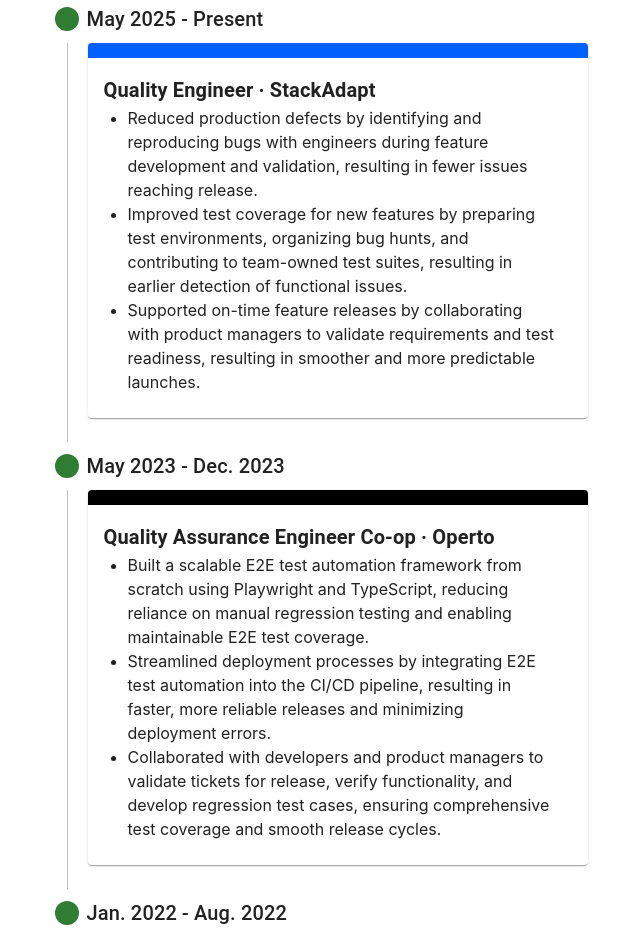
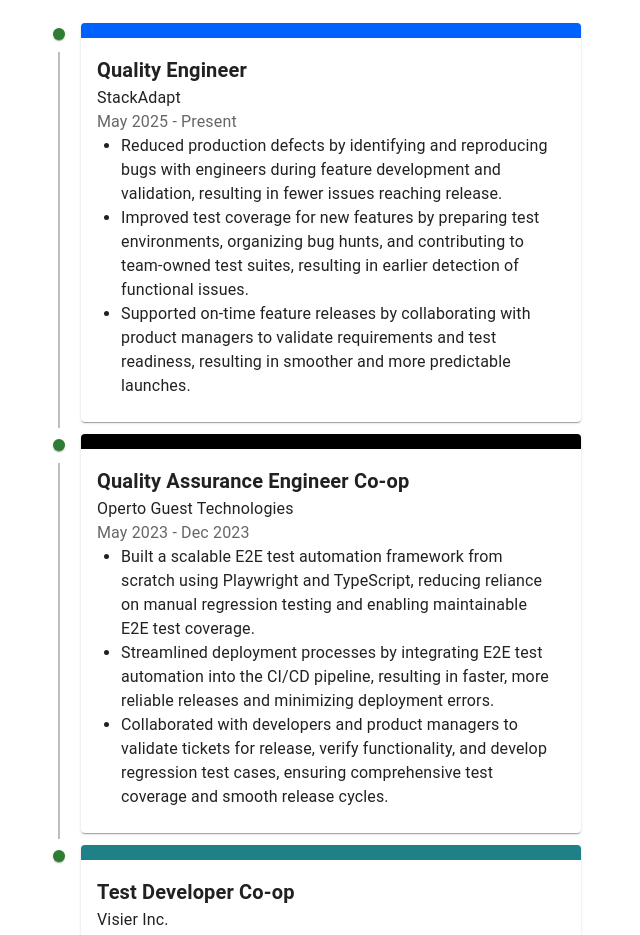
Before and after one commit to ronalldchan/ronalldchan.github.io, a React (Vite) app: page / in a window 1280 px wide. Shown: the part 580-1515 px from the top of the page, without its empty margins (315-955 px from the left). Built offline with nearby package versions, Linux system fonts and the light colour scheme.

Commit message:
add mui lab library update experience timeline to use timeline component moved experience dates to within card moved start and end dates to content.tsx for easier updates

```diff
--- a/package.json
+++ b/package.json
@@ -14,7 +14,7 @@
     "@emotion/styled": "^11.11.5",
     "@mui/icons-material": "^5.15.15",
     "@mui/lab": "^5.0.0-alpha.170",
-    "@mui/material": "^5.15.15",
+    "@mui/material": "^5.18.0",
     "react": "^18.2.0",
     "react-dom": "^18.2.0"
   },
--- a/src/components/Experience.tsx
+++ b/src/components/Experience.tsx
@@ -10,6 +10,16 @@
 import ExperienceCard from "./ExperienceCard";
 import { SECTIONS } from "../constants/sections";
 import { EXPERIENCE } from "../constants/content";
+
+import {
+  Timeline,
+  TimelineConnector,
+  TimelineContent,
+  TimelineDot,
+  TimelineItem,
+  timelineItemClasses,
+  TimelineSeparator,
+} from "@mui/lab";
 // import { Timeline, TimelineConnector, TimelineContent, TimelineDot, TimelineItem, TimelineSeparator } from "@mui/lab";
 
 function Experience() {
@@ -20,53 +30,67 @@
           Experience
         </Typography>
         <Box display={"flex"} justifyContent={"center"} py={3}>
-          <Stepper orientation="vertical">
-            <Step active>
-              <StepLabel StepIconProps={{ icon: "" }}>
-                <Typography variant="h6">May 2025 - Present</Typography>
-              </StepLabel>
-              <StepContent>
+          <Box>
+            <Timeline
+              sx={{
+                [`& .${timelineItemClasses.root}:before`]: {
+                  flex: 0,
+                  padding: 0,
+                },
+              }}
+            >
+              <TimelineItem>
+                <TimelineSeparator>
+                  <TimelineDot color="primary" />
+                  <TimelineConnector />
+                </TimelineSeparator>
+                <TimelineContent>
                   <ExperienceCard
                     jobTitle={EXPERIENCE.stackadapt.jobTitle}
                     company={EXPERIENCE.stackadapt.company}
                     companyLink={EXPERIENCE.stackadapt.companyLink}
+                    startDate={EXPERIENCE.stackadapt.startDate}
+                    endDate={EXPERIENCE.stackadapt.endDate}
                     description={EXPERIENCE.stackadapt.description}
-                  color="#0061ff"
+                    color={EXPERIENCE.stackadapt.color}
                   />
-              </StepContent>
-            </Step>
-            <Step active>
-              <StepLabel StepIconProps={{ icon: "" }}>
-                <Typography variant="h6">May 2023 - Dec. 2023</Typography>
-              </StepLabel>
-              <StepContent>
+                </TimelineContent>
+              </TimelineItem>
+              <TimelineItem>
+                <TimelineSeparator>
+                  <TimelineDot color="primary" />
+                  <TimelineConnector />
+                </TimelineSeparator>
+                <TimelineContent>
                   <ExperienceCard
                     jobTitle={EXPERIENCE.operto.jobTitle}
                     company={EXPERIENCE.operto.company}
                     companyLink={EXPERIENCE.operto.companyLink}
+                    startDate={EXPERIENCE.operto.startDate}
+                    endDate={EXPERIENCE.operto.endDate}
                     description={EXPERIENCE.operto.description}
-                  color="#000000"
+                    color={EXPERIENCE.operto.color}
                   />
-              </StepContent>
-            </Step>
-            <Step active>
-              <StepLabel StepIconProps={{ icon: "" }}>
-                <Typography variant="h6">Jan. 2022 - Aug. 2022</Typography>
-              </StepLabel>
-              <StepContent>
+                </TimelineContent>
+              </TimelineItem>
+              <TimelineItem>
+                <TimelineSeparator>
+                  <TimelineDot color="primary" />
+                </TimelineSeparator>
+                <TimelineContent>
                   <ExperienceCard
                     jobTitle={EXPERIENCE.visier.jobTitle}
                     company={EXPERIENCE.visier.company}
                     companyLink={EXPERIENCE.visier.companyLink}
+                    startDate={EXPERIENCE.visier.startDate}
+                    endDate={EXPERIENCE.visier.endDate}
                     description={EXPERIENCE.visier.description}
-                  color="#1d8187"
+                    color={EXPERIENCE.visier.color}
                   />
-              </StepContent>
-            </Step>
-            <Step active>
-              {/* <StepLabel StepIconProps={{ icon: "" }} /> */}
-            </Step>
-          </Stepper>
+                </TimelineContent>
+              </TimelineItem>
+            </Timeline>
+          </Box>
         </Box>
       </Box>
     </Container>
--- a/src/components/ExperienceCard.tsx
+++ b/src/components/ExperienceCard.tsx
@@ -1,15 +1,31 @@
-import { Card, CardContent, List, ListItem, Typography } from "@mui/material";
+import {
+  Avatar,
+  Box,
+  Card,
+  CardContent,
+  List,
+  ListItem,
+  Typography,
+} from "@mui/material";
 
 function ExperienceCard(props: {
   jobTitle: string;
   company: string;
   companyLink: string;
+  startDate: string;
+  endDate: string;
   description: string[];
   color: string;
 }) {
   return (
     <Card sx={{ borderTop: 15, borderColor: props.color, maxWidth: 500 }}>
       <CardContent sx={{ textAlign: "left" }}>
+        <Box
+          display={"flex"}
+          flexDirection={"row"}
+          justifyContent={"space-between"}
+        >
+          <Box>
             <Typography
               component={"a"}
               href={props.companyLink}
@@ -22,11 +38,21 @@
                 color: "inherit",
               }}
             >
-          {`${props.jobTitle} · ${props.company}`}
+              {`${props.jobTitle}`}
             </Typography>
+            <Typography>{`${props.company}`}</Typography>
+            <Typography
+              variant="body1"
+              color={"textSecondary"}
+            >{`${props.startDate} - ${props.endDate}`}</Typography>
+          </Box>
+        </Box>
+
         <List sx={{ listStyleType: "disc", pl: 3, py: 0 }}>
           {props.description.map((item) => (
-            <ListItem sx={{ display: "list-item", pl: 0, py: 0 }}>{item}</ListItem>
+            <ListItem sx={{ display: "list-item", pl: 0, py: 0 }}>
+              {item}
+            </ListItem>
           ))}
         </List>
       </CardContent>
--- a/src/constants/content.ts
+++ b/src/constants/content.ts
@@ -11,6 +11,8 @@
     jobTitle: "Quality Engineer",
     company: "StackAdapt",
     companyLink: "https://www.stackadapt.com/",
+    startDate: "May 2025",
+    endDate: "Present",
     description: [
       "Reduced production defects by identifying and reproducing bugs with engineers during feature development and validation, resulting in fewer issues reaching release.",
       "Improved test coverage for new features by preparing test environments, organizing bug hunts, and contributing to team-owned test suites, resulting in earlier detection of functional issues.",
@@ -20,8 +22,10 @@
   },
   operto: {
     jobTitle: "Quality Assurance Engineer Co-op",
-    company: "Operto",
+    company: "Operto Guest Technologies",
     companyLink: "https://operto.com/",
+    startDate: "May 2023",
+    endDate: "Dec 2023",
     description: [
       "Built a scalable E2E test automation framework from scratch using Playwright and TypeScript, reducing reliance on manual regression testing and enabling maintainable E2E test coverage.",
       "Streamlined deployment processes by integrating E2E test automation into the CI/CD pipeline, resulting in faster, more reliable releases and minimizing deployment errors.",
@@ -31,8 +35,10 @@
   },
   visier: {
     jobTitle: "Test Developer Co-op",
-    company: "Visier",
+    company: "Visier Inc.",
     companyLink: "https://www.visier.com/",
+    startDate: "Jan 2022",
+    endDate: "Aug 2022",
     description: [
       "Developed a real-time test reporting system, enabling faster failure triaging and reducing developer downtime, resulting in improved test debugging efficiency and expedited issue resolution.",
       "Optimized E2E test execution by 50% through strategic test data management, parallelization, and environment configuration, accelerating development cycles.",
```
Also changed, not shown: 1 other file (tests, documents, lock files or other folders). Lines whose indentation alone changed are shown as unchanged.
